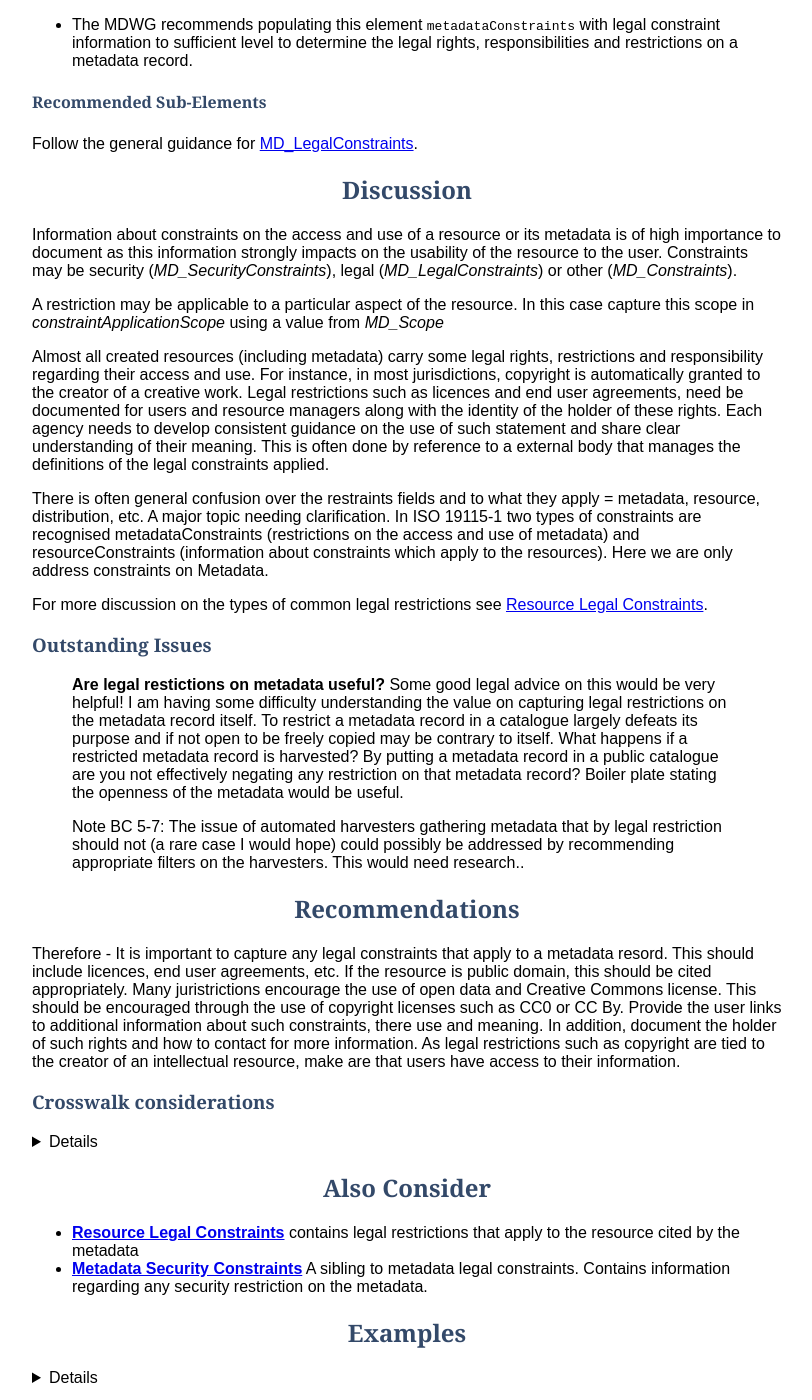
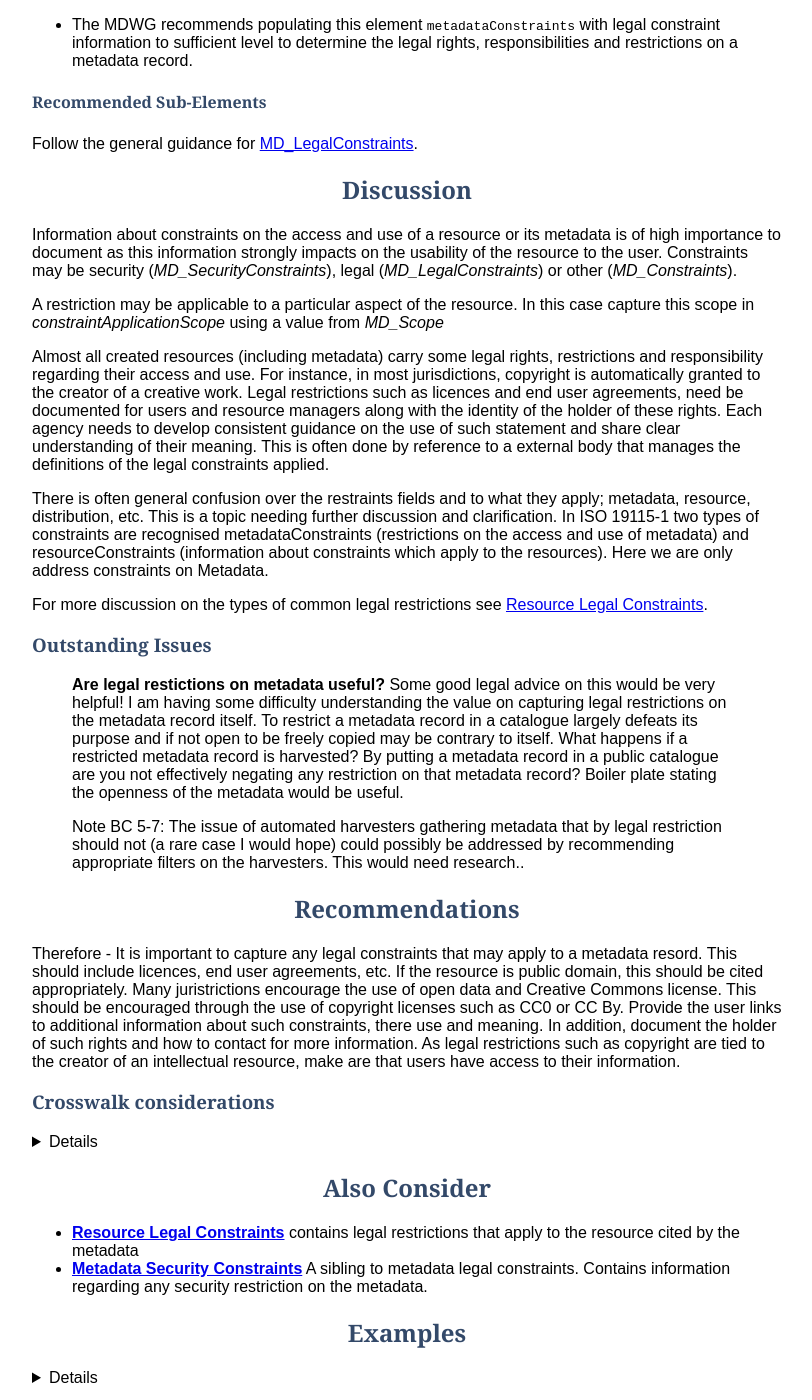
Before and after one commit to OpenWork-NZ/mdwg, a Jekyll site: the page built from _defs/MetadataLegalConstraints.md, in a window 1280 px wide and 1400 px high, scrolled down 984 px. Shown: the whole window, without its empty margins (233-1045 px from the left). Built offline with Jekyll 4.4.1, drawn with Linux system fonts in a browser that asks for light colours.

Commit message:
Update MetadataLegalConstraints.md

```diff
--- a/_defs/MetadataLegalConstraints.md
+++ b/_defs/MetadataLegalConstraints.md
@@ -39,7 +39,7 @@ A restriction may be applicable to a particular aspect of the resource. In this
 
 Almost all created resources (including metadata) carry some legal rights, restrictions and responsibility regarding their access and use. For instance, in most jurisdictions, copyright is automatically granted to the creator of a creative work. Legal restrictions such as licences and end user agreements, need be documented for users and resource managers along with the identity of the holder of these rights. Each agency needs to develop consistent guidance on the use of such statement and share clear understanding of their meaning. This is often done by reference to a external body that manages the definitions of the legal constraints applied.
 
-There is often general confusion over the restraints fields and to what they apply = metadata, resource, distribution, etc. A major topic needing clarification. In ISO 19115-1 two types of constraints are recognised metadataConstraints (restrictions on the access and use of metadata) and resourceConstraints (information about constraints which apply to the resources). Here we are only address constraints on Metadata.
+There is often general confusion over the restraints fields and to what they apply; metadata, resource, distribution, etc. This is a topic needing further discussion and clarification. In ISO 19115-1 two types of constraints are recognised metadataConstraints (restrictions on the access and use of metadata) and resourceConstraints (information about constraints which apply to the resources). Here we are only address constraints on Metadata.
 
 For more discussion on the types of common legal restrictions see [Resource Legal Constraints](./ResourceLegalConstraints#copyright).
 
@@ -52,7 +52,7 @@ I  am having some difficulty understanding the value on capturing legal restrict
 
 
 ## Recommendations
-Therefore - It is important to capture any legal constraints that apply to a metadata resord. This should include licences, end user agreements, etc. If the resource is public domain, this should be cited appropriately. Many juristrictions encourage the use of open data and Creative Commons license. This should be encouraged through the use of copyright licenses such as CC0 or CC By. Provide the user links to additional information about such constraints, there use and meaning. In addition, document the holder of such rights and how to contact for more information. As legal restrictions such as copyright are tied to the creator of an intellectual resource, make are that users have access to their information.
+Therefore - It is important to capture any legal constraints that may apply to a metadata resord. This should include licences, end user agreements, etc. If the resource is public domain, this should be cited appropriately. Many juristrictions encourage the use of open data and Creative Commons license. This should be encouraged through the use of copyright licenses such as CC0 or CC By. Provide the user links to additional information about such constraints, there use and meaning. In addition, document the holder of such rights and how to contact for more information. As legal restrictions such as copyright are tied to the creator of an intellectual resource, make are that users have access to their information.
 
 ### Crosswalk considerations
 
```
